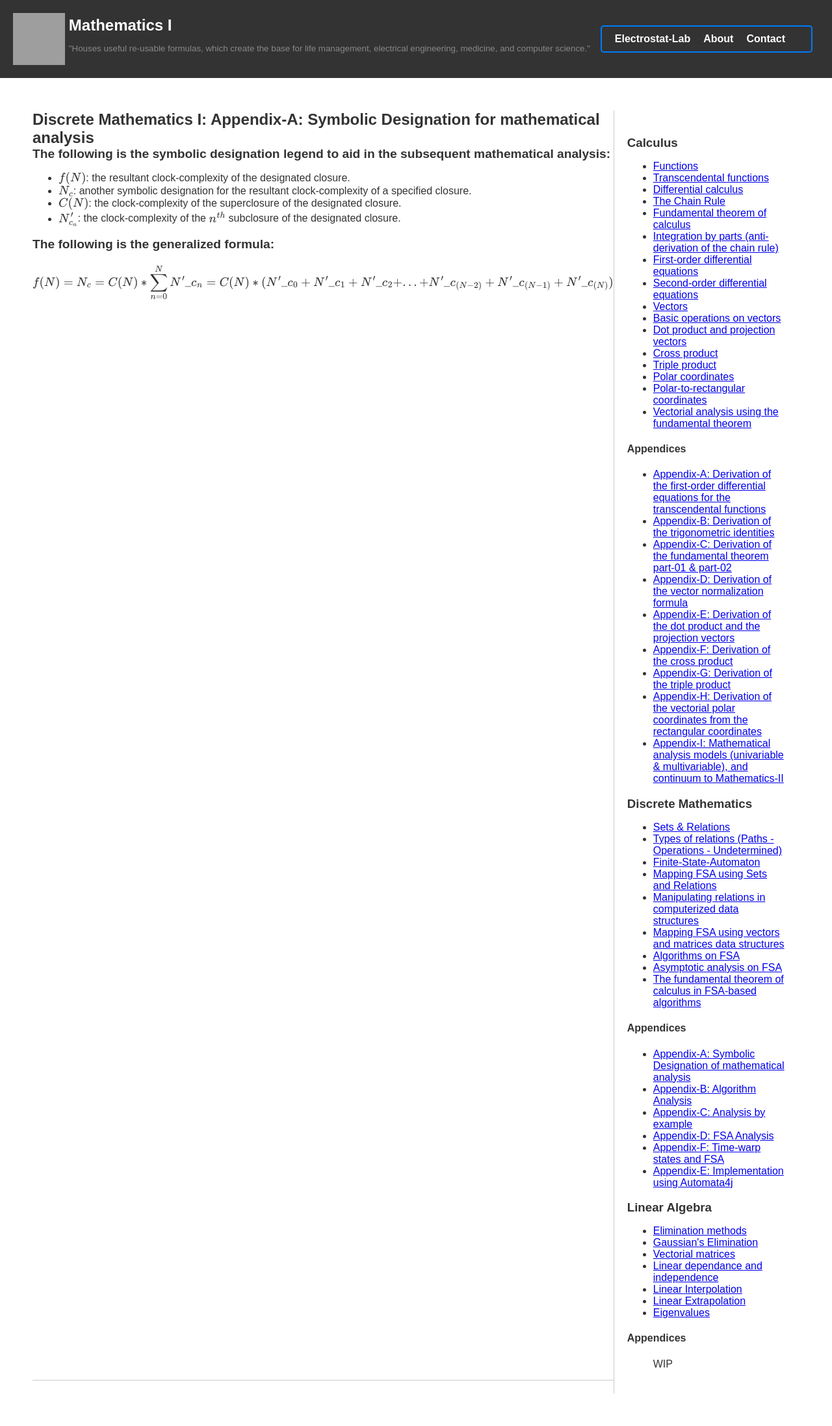
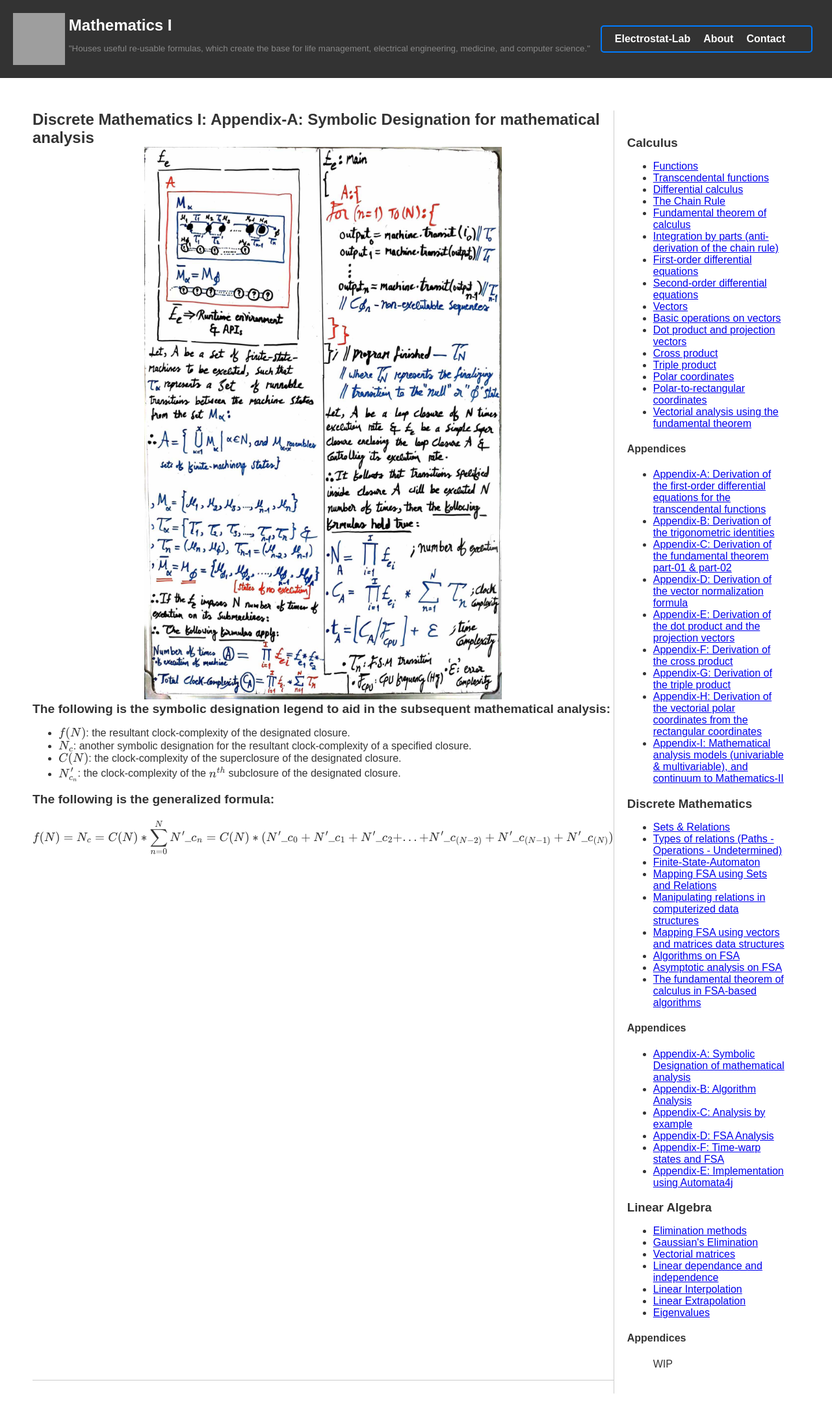
Before and after one commit to Electrostat-Lab/Mathematics-I, a Jekyll site: the page built from discrete-maths/appendix-a.md, in a window 1280 px wide. Shown: the whole page at 65% size. Built offline with Jekyll 4.4.1, drawn with Linux system fonts in a browser that asks for light colours; nearby versions of some CDN libraries; our own code applies the rules of GitHub Pages for plain Markdown files; grey boxes are pictures that could not be loaded.

Commit message:
Update appendix-a.md

```diff
--- a/discrete-maths/appendix-a.md
+++ b/discrete-maths/appendix-a.md
@@ -1,4 +1,6 @@
 # Discrete Mathematics I: Appendix-A: Symbolic Designation for mathematical analysis
+
+<div align=center><img src="https://electrostat-lab.github.io/Mathematics-I/discrete-maths/archive/algorithm-analysis-using-machines.jpg" width=550 height=850/></div>
 
 ## The following is the symbolic designation legend to aid in the subsequent mathematical analysis:
 - $f(N)$: the resultant clock-complexity of the designated closure.
```
